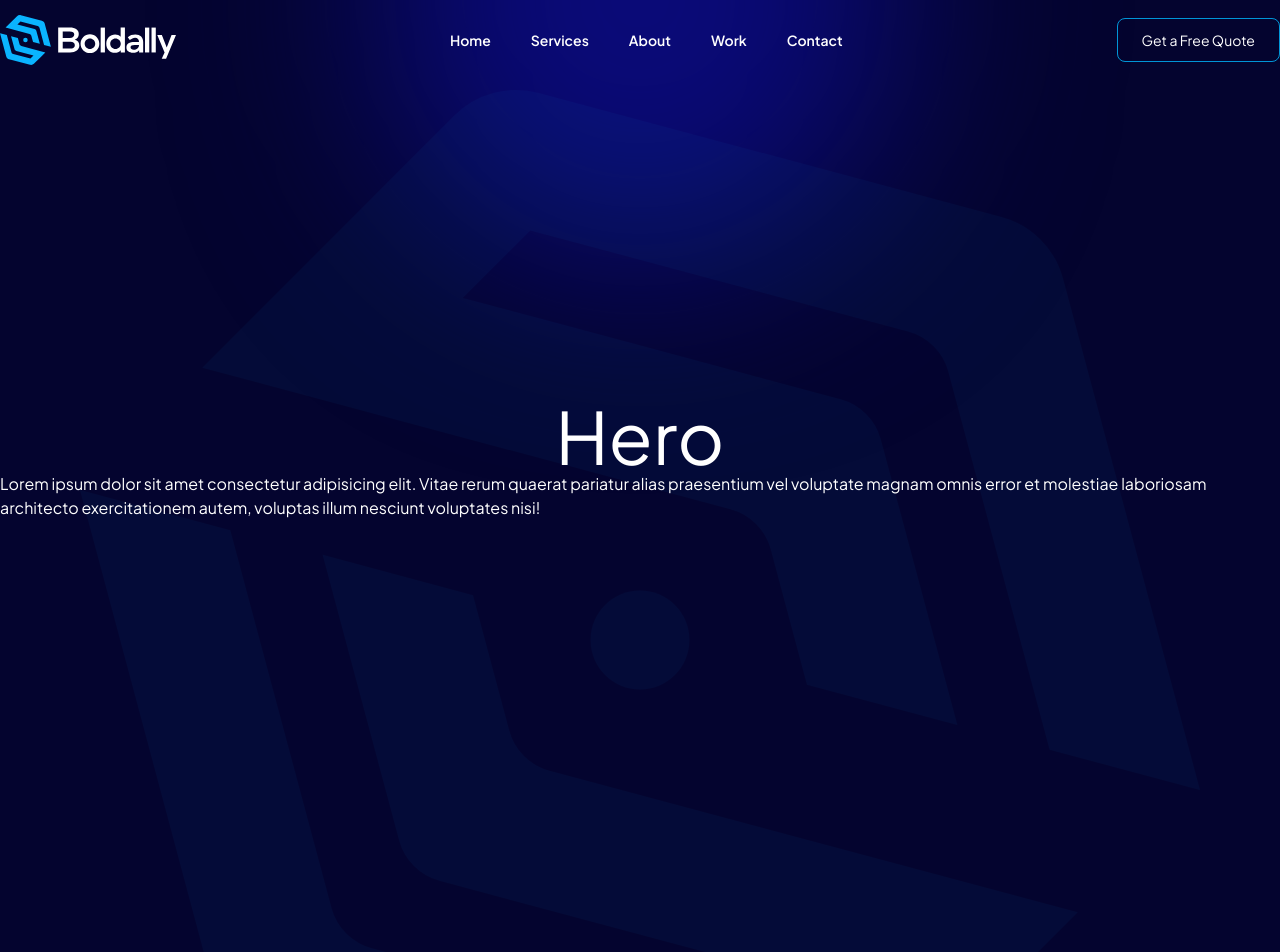
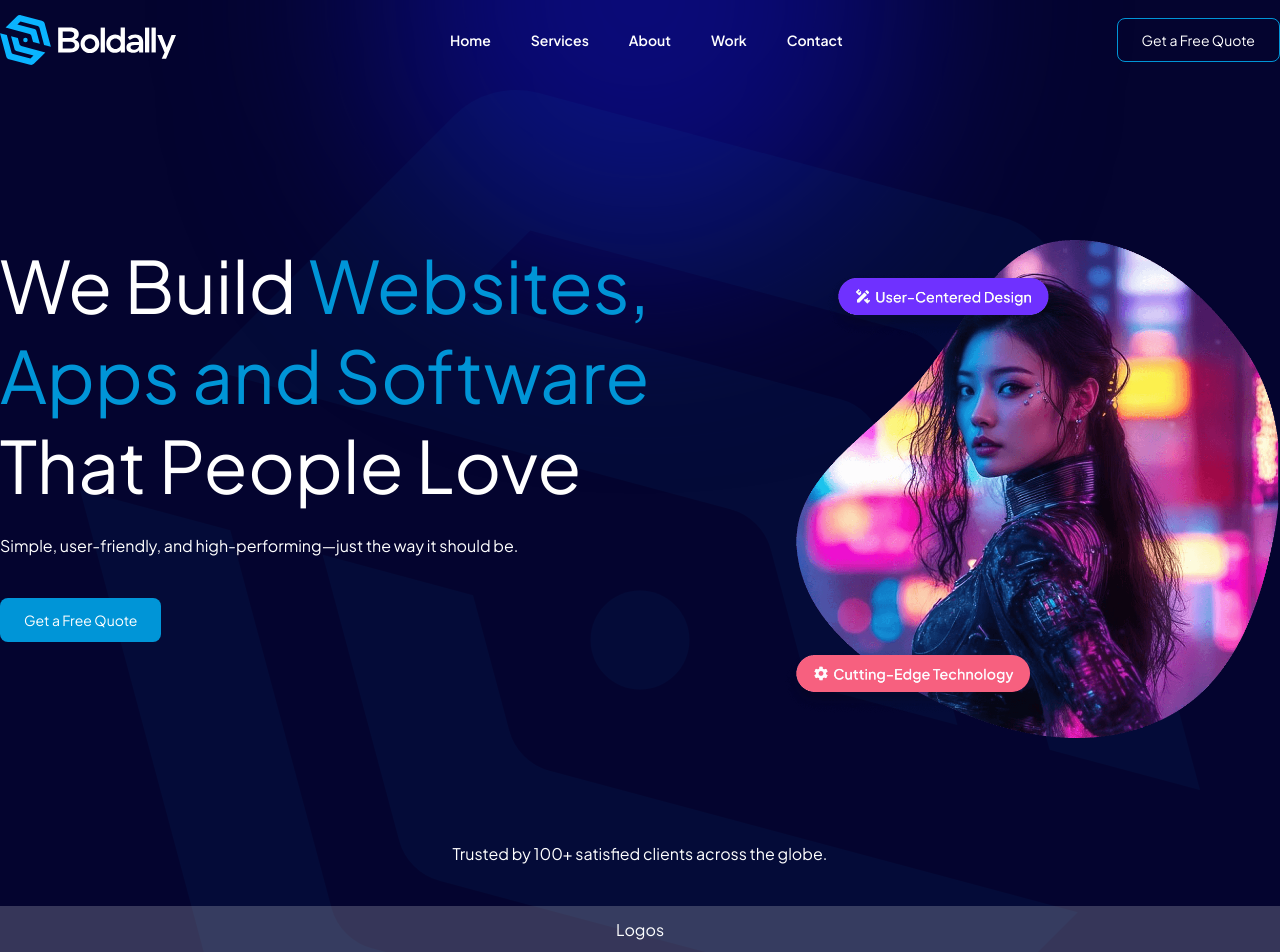
Before and after one commit to gagansday/deploy-only-project-boldally.com-2025, a Next.js app: page / in a window 1280 px wide. Shown: the top 952 px of the page. Built offline with nearby package versions, Linux system fonts and the light colour scheme.

Commit message:
hero section

```diff
--- /dev/null
+++ b/components/LogoSlider.tsx
@@ -0,0 +1,65 @@
+interface Logo {
+  id: string;
+  description: string;
+  image: string;
+  className?: string;
+}
+
+const logos = [
+  {
+    id: "logo-1",
+    description: "Logo 1",
+    image: "https://shadcnblocks.com/images/block/logos/astro.svg",
+    className: "h-7 w-auto",
+  },
+  {
+    id: "logo-2",
+    description: "Logo 2",
+    image: "https://shadcnblocks.com/images/block/logos/figma.svg",
+    className: "h-7 w-auto",
+  },
+  {
+    id: "logo-3",
+    description: "Logo 3",
+    image: "https://shadcnblocks.com/images/block/logos/nextjs.svg",
+    className: "h-7 w-auto",
+  },
+  {
+    id: "logo-4",
+    description: "Logo 4",
+    image: "https://shadcnblocks.com/images/block/logos/react.png",
+    className: "h-7 w-auto",
+  },
+  {
+    id: "logo-5",
+    description: "Logo 5",
+    image: "https://shadcnblocks.com/images/block/logos/shadcn-ui.svg",
+    className: "h-7 w-auto",
+  },
+  {
+    id: "logo-6",
+    description: "Logo 6",
+    image: "https://shadcnblocks.com/images/block/logos/supabase.svg",
+    className: "h-7 w-auto",
+  },
+  {
+    id: "logo-7",
+    description: "Logo 7",
+    image: "https://shadcnblocks.com/images/block/logos/tailwind.svg",
+    className: "h-4 w-auto",
+  },
+  {
+    id: "logo-8",
+    description: "Logo 8",
+    image: "https://shadcnblocks.com/images/block/logos/vercel.svg",
+    className: "h-7 w-auto",
+  },
+];
+
+export default function LogoSlider() {
+  return (
+    <div className="bg-white/20 flex items-center justify-center h-12">
+      Logos
+    </div>
+  );
+}
--- a/components/Navbar.tsx
+++ b/components/Navbar.tsx
@@ -45,7 +45,7 @@ export default function Navbar() {
   return (
     <header
       className={cn("w-full", {
-        "fixed top-0": isScrolled,
+        "fixed z-50 top-0": isScrolled,
       })}
     >
       <div
--- a/components/sections/home/Hero.tsx
+++ b/components/sections/home/Hero.tsx
@@ -1,11 +1,40 @@
+import heroImage from "@/assets/home/hero.png";
+import LogoSlider from "@/components/LogoSlider";
+import { Button } from "@/components/ui/button";
+import Image from "next/image";
+import Link from "next/link";
+
 export default function Hero() {
   return (
-    <div>
-      <h1 className="mt-80 text-7xl text-center">Hero</h1>
-      Lorem ipsum dolor sit amet consectetur adipisicing elit. Vitae rerum
-      quaerat pariatur alias praesentium vel voluptate magnam omnis error et
-      molestiae laboriosam architecto exercitationem autem, voluptas illum
-      nesciunt voluptates nisi!
-    </div>
+    <section className="py-24 max-w-7xl w-full mx-auto">
+      <div className="flex gap-8 justify-center py-16">
+        <div className="">
+          <h1 className="text-7xl leading-tight">
+            We Build{" "}
+            <span className="text-primary">Websites, Apps and Software</span>{" "}
+            That People Love
+          </h1>
+          <p className="mt-6">
+            Simple, user-friendly, and high-performing—just the way it should
+            be.
+          </p>
+
+          <Button asChild className="mt-10">
+            <Link href="/contact">Get a Free Quote</Link>
+          </Button>
+        </div>
+
+        <Image src={heroImage} width={500} alt="" />
+      </div>
+
+      <div className="mt-10">
+        <div className="text-center">
+          Trusted by 100+ satisfied clients across the globe.
+        </div>
+        <div className="mt-10">
+          <LogoSlider />
+        </div>
+      </div>
+    </section>
   );
 }
```
Also changed, not shown: assets/home/hero.png (added).
